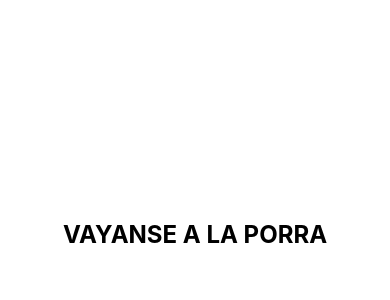
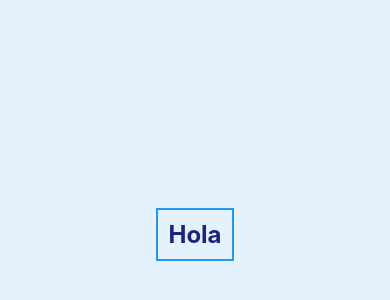
Before and after one commit to ozzy439/mi-app-react-native, a React Native app: screen / in a window 390 px wide. Shown: the part 188-488 px from the top of the page. Built offline with nearby package versions, Linux system fonts and the light colour scheme.

Commit message:
Cambió de #fff (blanco) a #e3f2fd (azul claro pastel)

```diff
--- a/App.js
+++ b/App.js
@@ -4,7 +4,7 @@ import { View, Text, StyleSheet } from 'react-native';
 export default function App() {
   return (
     <View style={styles.container}>
-      <Text style={styles.text}>VAYANSE A LA PORRA</Text>
+      <Text style={styles.text}>Hola</Text>
     </View>
   );
 }
@@ -14,10 +14,14 @@ const styles = StyleSheet.create({
     flex: 1,
     justifyContent: 'center',
     alignItems: 'center',
-    backgroundColor: '#fff',
+    backgroundColor: '#e3f2fd',  // Azul claro
   },
   text: {
     fontSize: 24,
     fontWeight: 'bold',
+    color: '#1a237e',  // Azul oscuro
+    borderWidth: 2,
+    borderColor: '#2196f3',
+    padding: 10
   },
 });
```
